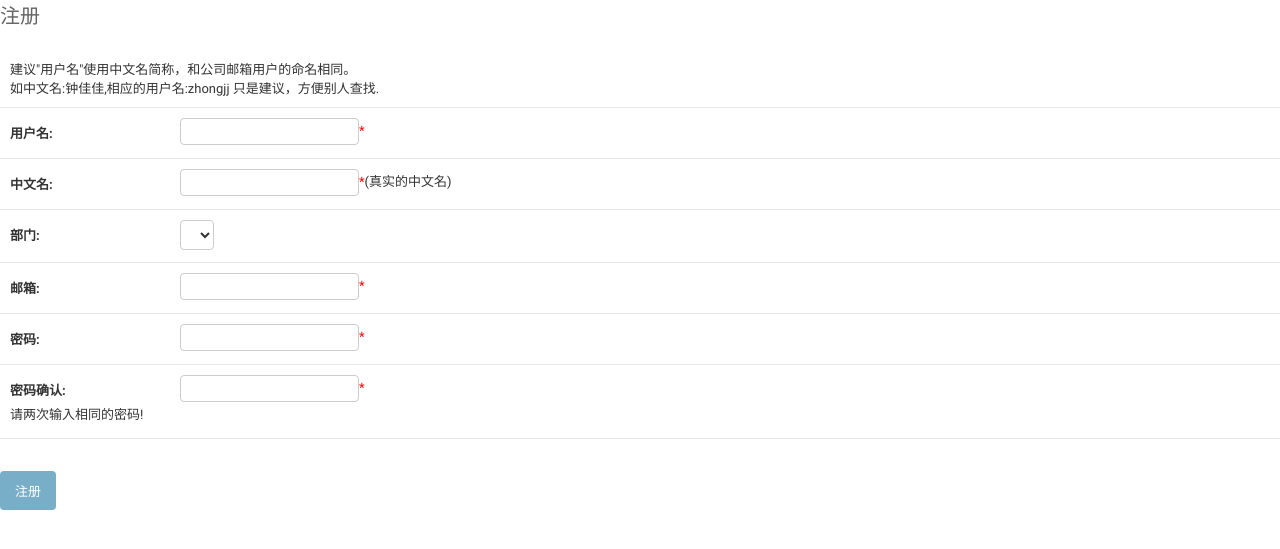
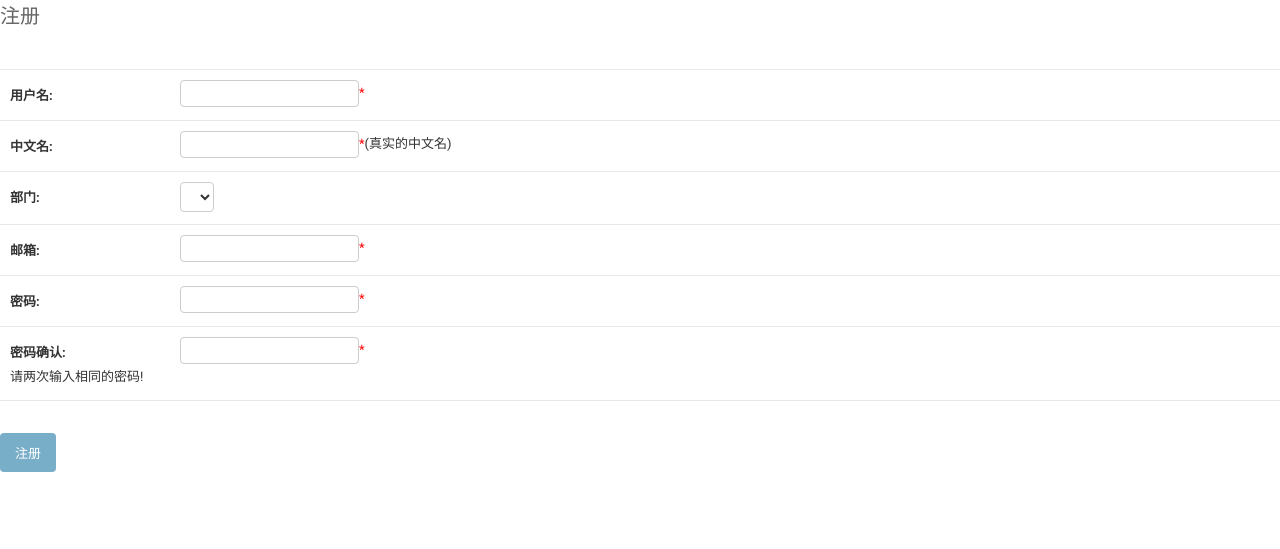
Before and after one commit to zjj/django-sw, a Django app: page /register/ in a window 1280 px wide. Shown: the part 55-604 px from the top of the page. Run offline with Django 3.2, Linux system fonts and the light colour scheme; lists and menus that the app fills with data are empty.

Commit message:
注册页面提示去掉

```diff
--- a/templates/account/register.html
+++ b/templates/account/register.html
@@ -24,8 +24,6 @@ return true
 <div>
     <fieldset class="module aligned">
         <div class="form-row">
-         建议"用户名"使用中文名简称，和公司邮箱用户的命名相同。<br>
-         如中文名:钟佳佳,相应的用户名:zhongjj 只是建议，方便别人查找.
          </div>
         <div class="form-row">
             <label class="required">用户名:</label><input type="text" name="username" /><font color="red">*</font>
```
